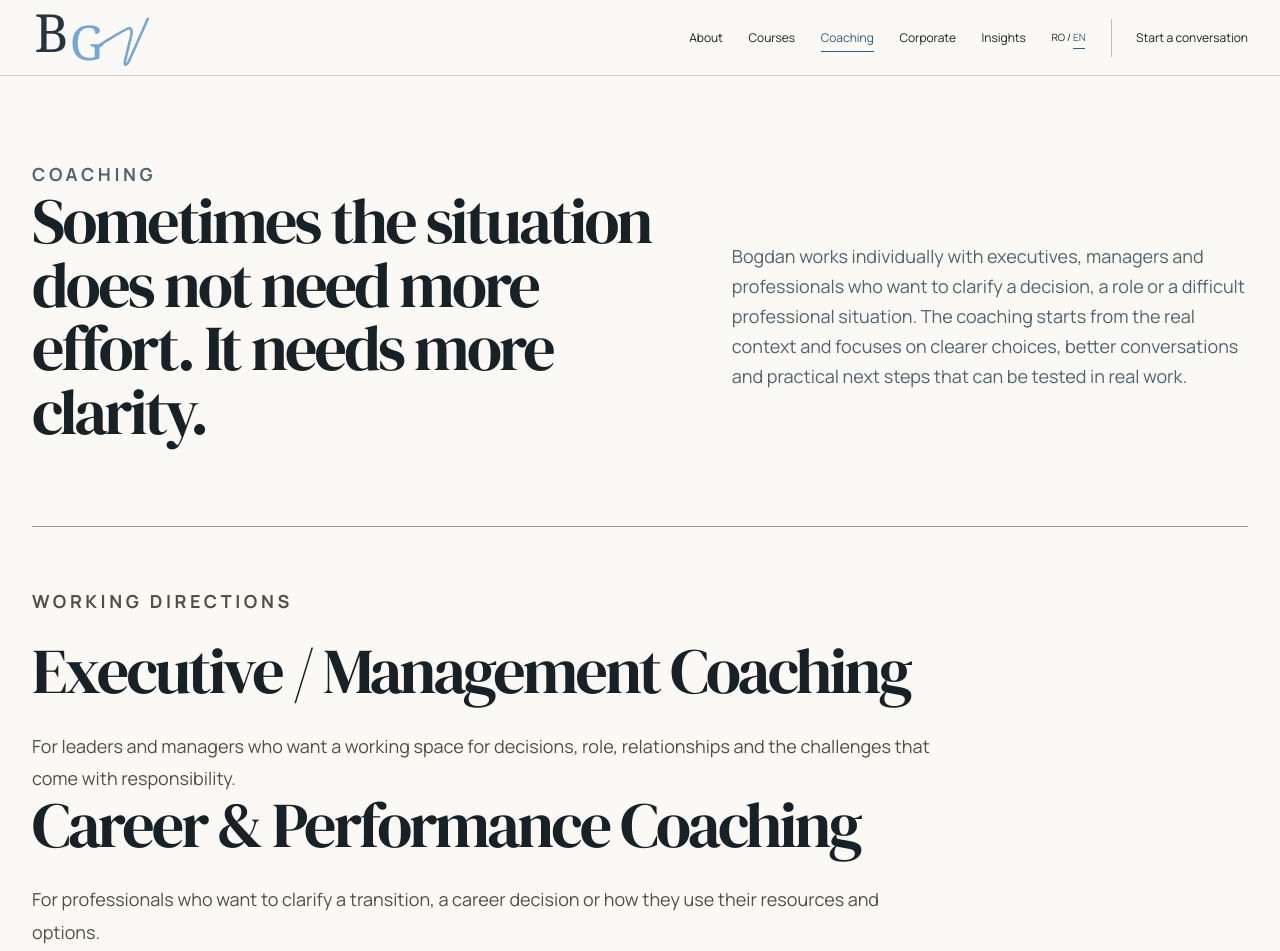
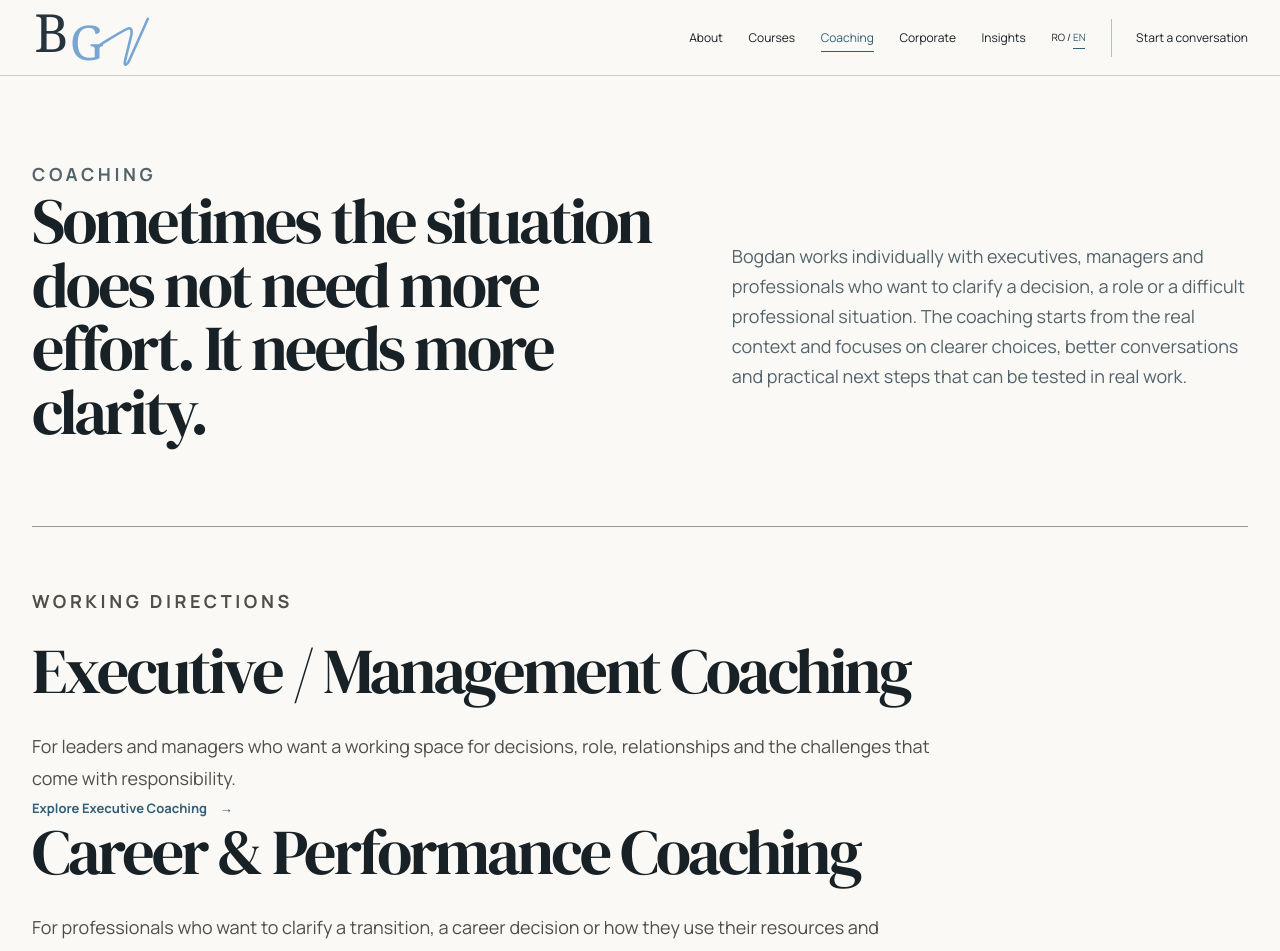
Before and after one commit to ivanovroxana1988-arch/bogdanvizitiu, a Next.js app: page /en/coaching in a window 1280 px wide. Shown: the top 951 px of the page. Built offline with nearby package versions, Linux system fonts and the light colour scheme.

Commit message:
Connect coaching hub to executive coaching landing page

```diff
--- a/app/_views/coaching/page.tsx
+++ b/app/_views/coaching/page.tsx
@@ -6,7 +6,6 @@ import {buildPageMetadata} from '@/lib/seo'
 
 export function generateMetadata({searchParams}:{searchParams?:{lang?:string}}):Metadata{
   const locale=getLocale(searchParams?.lang)
-  const copy=servicePages[locale].coaching
   return buildPageMetadata({
     title:locale==='ro'?'Coaching pentru decizii, carieră și performanță':'Coaching for decisions, career and performance',
     description:locale==='ro'
@@ -24,8 +23,15 @@ export default function Coaching({searchParams}:{searchParams?:{lang?:string}}){
   return <>
     <PageHero eyebrow={copy.eyebrow} title={copy.title} intro={copy.intro}/>
     <section className="shell">
-      <div className="prose" style={{maxWidth:'900px'}}><Eyebrow>{locale==='ro'?'Direcții de lucru':'Working directions'}</Eyebrow>{copy.areas.map(area=><article key={area.title}><h2>{area.title}</h2><p>{area.text}</p></article>)}</div>
+      <div className="prose" style={{maxWidth:'900px'}}>
+        <Eyebrow>{locale==='ro'?'Direcții de lucru':'Working directions'}</Eyebrow>
+        {copy.areas.map(area=><article key={area.title}>
+          <h2>{area.title}</h2>
+          <p>{area.text}</p>
+          {'href' in area&&area.href&&'linkLabel' in area&&area.linkLabel?<ArrowLink href={area.href}>{area.linkLabel}</ArrowLink>:null}
+        </article>)}
+      </div>
     </section>
-    <section className="final-loop"><div className="shell final-grid"><h2>{copy.ctaTitle}</h2><div><ArrowLink href="/contact">{copy.cta}</ArrowLink></div></div></section>
+    <section className="final-loop"><div className="shell final-grid"><h2>{copy.ctaTitle}</h2><div><ArrowLink href={locale==='ro'?'/contact':'/en/contact'}>{copy.cta}</ArrowLink></div></div></section>
   </>
 }
```
